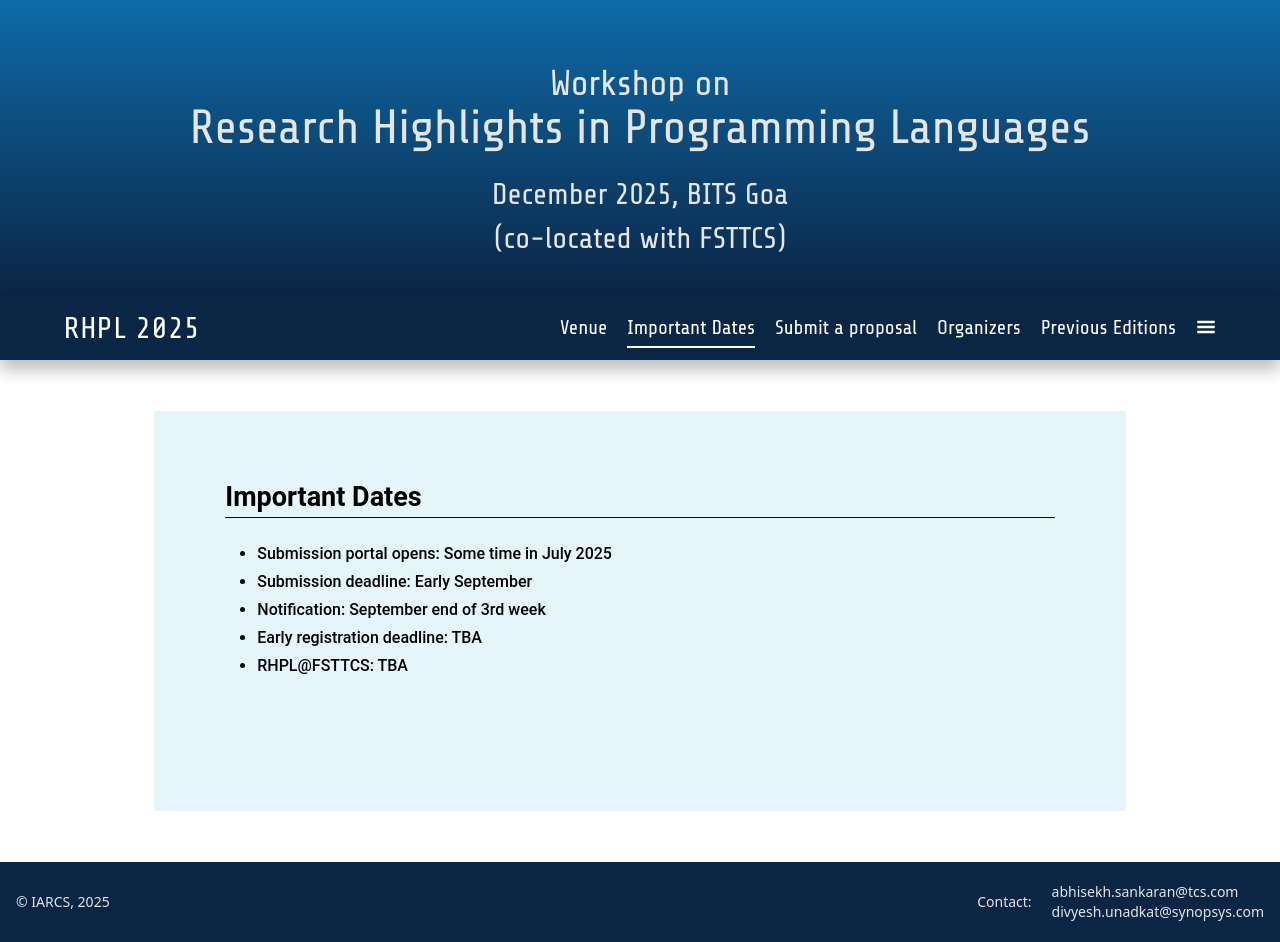
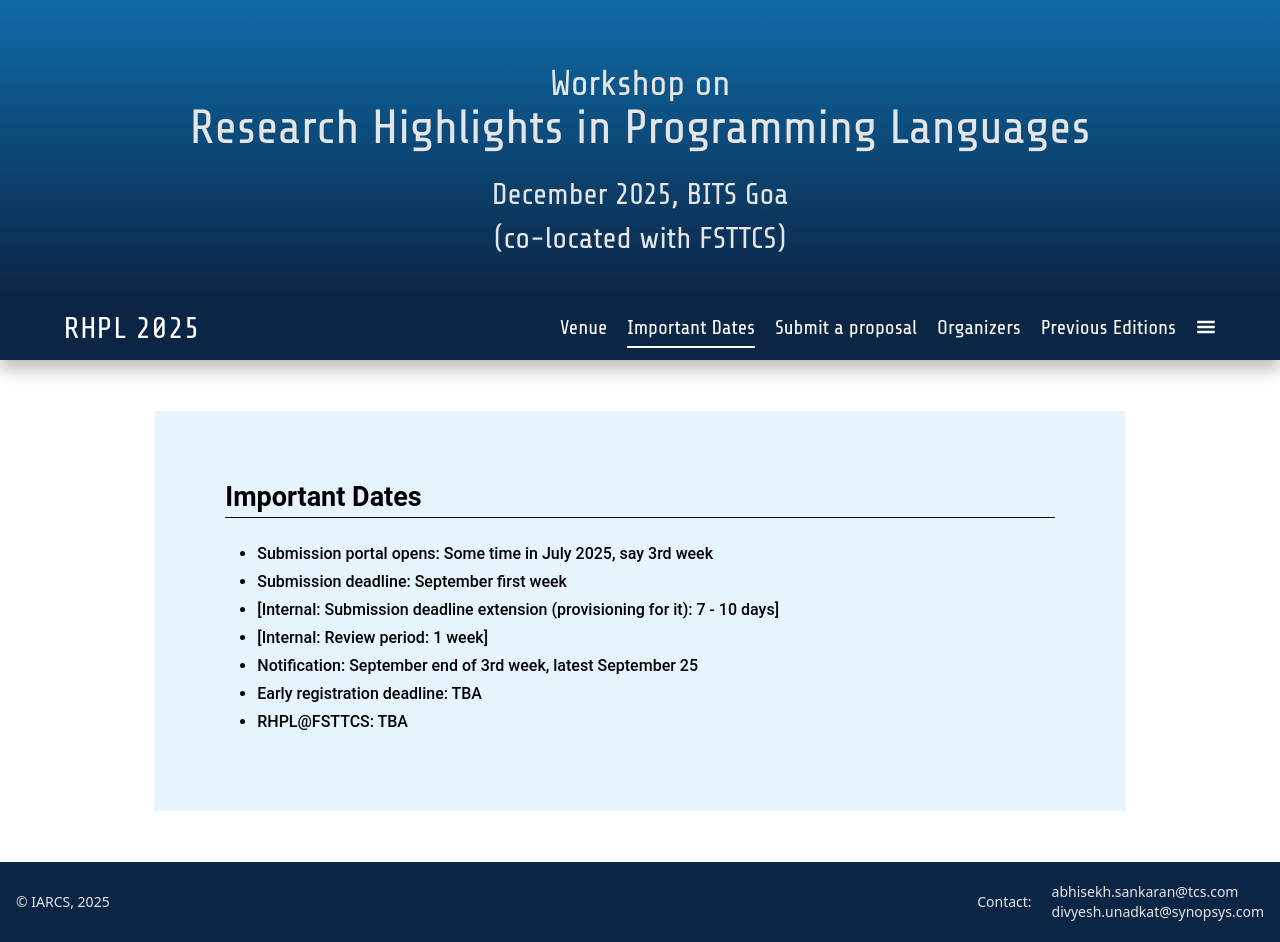
Before and after one commit to RajivDalal/RHPL, a React (Vite) app in the folder rhpl-web/: page /important_dates in a window 1280 px wide. Built offline with nearby package versions, Linux system fonts and the light colour scheme; a web font is replaced by a local one.

Commit message:
Added dates to the fields

```diff
--- a/rhpl-web/src/pages/imp_dates.jsx
+++ b/rhpl-web/src/pages/imp_dates.jsx
@@ -7,19 +7,19 @@ const Important_dates = () => {
         <hr className="border-black pb-6" />
         <ul className="list-disc space-y-1 ml-8">
           <li>
-            Submission portal opens: Some time in July 2025
+            Submission portal opens: Some time in July 2025, say 3rd week
           </li>
           <li>
-            Submission deadline: Early September
+            Submission deadline: September first week
           </li>
-          {/* <li>
-            Submission deadline extension (provisioning for it): 7 - 10 days
-          </li> */}
-          {/* <li>
-            Review period: 1 week
-          </li> */}
+         <li>
+            [Internal: Submission deadline extension (provisioning for it): 7 - 10 days]
+          </li>
           <li>
-            Notification: September end of 3rd week
+            [Internal: Review period: 1 week]
+          </li>
+          <li>
+            Notification: September end of 3rd week, latest September 25
           </li>
           <li>
             Early registration deadline: TBA
```
